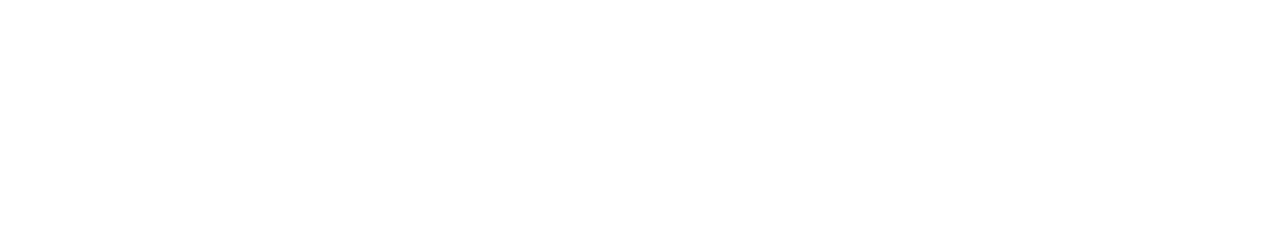
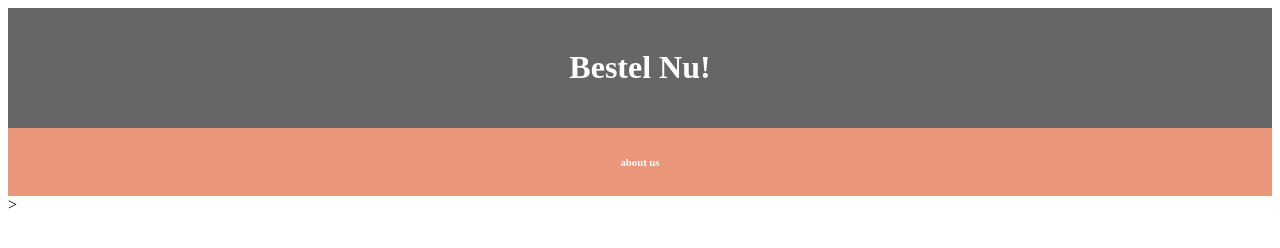
Before and after one commit to Meessem/Informatica1, a website: page Index.html in a window 1280 px wide. Drawn offline with Linux system fonts and the light colour scheme.

Commit message:
Added Header and Footer

```diff
--- a/Index.css
+++ b/Index.css
@@ -0,0 +1,6 @@
+header {
+    background-color: #666;
+    padding: 20px;
+    text-align: center;
+    color: white;
+}
--- a/Index.html
+++ b/Index.html
@@ -6,5 +6,24 @@
 </head>
 <body>
 
+
+
+<header><h1>Bestel Nu!</h1></header>
+<footer><h6>about us</h6></footer>>
 </body>
 </html>
+<style>
+    header {
+    background-color: #666;
+    padding: 20px;
+    text-align: center;
+    color: white;
+}
+
+    footer {
+        text-align: center;
+        padding: 3px;
+        background-color: DarkSalmon;
+        color: white;
+    }
+</style>
```
